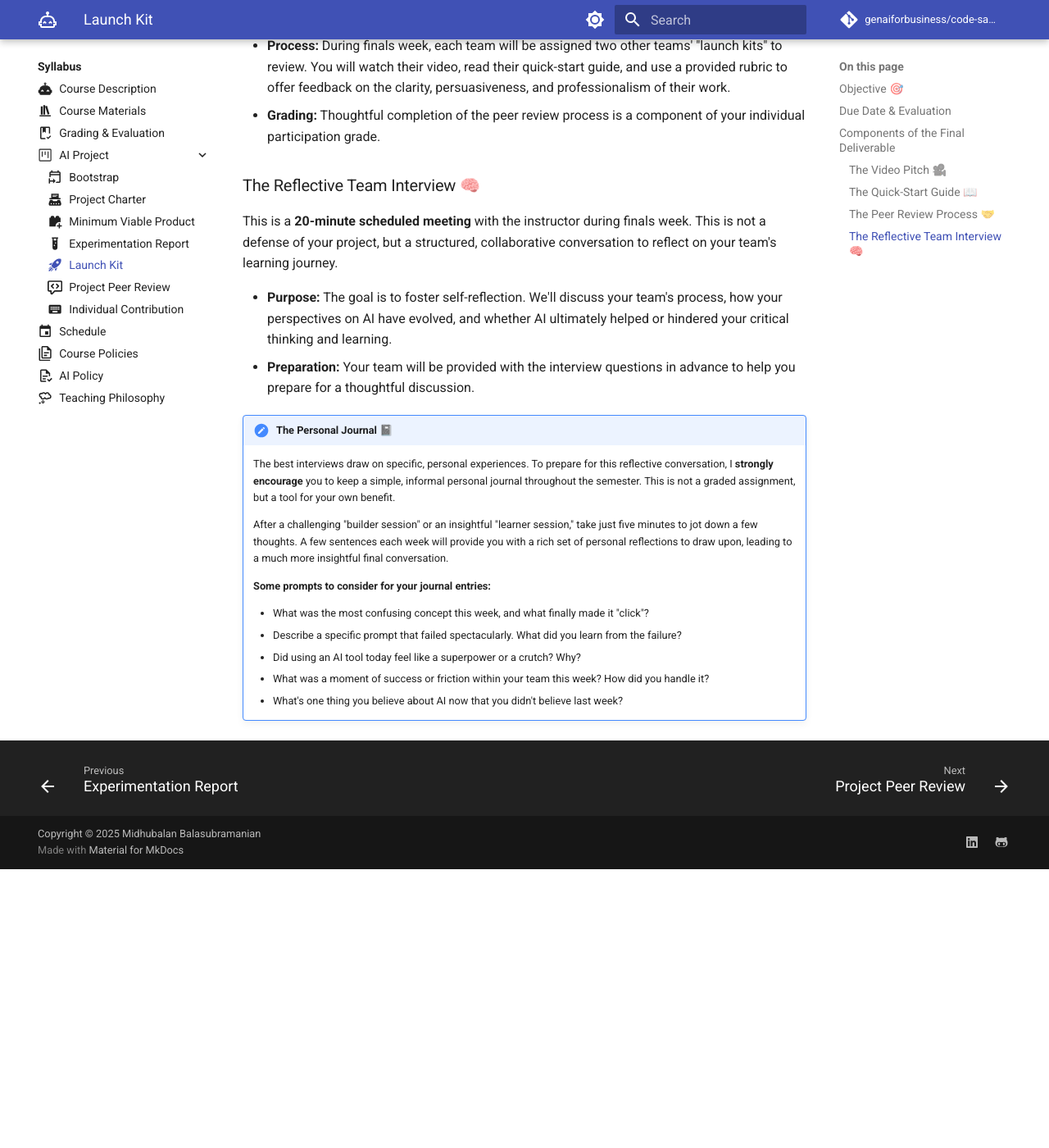
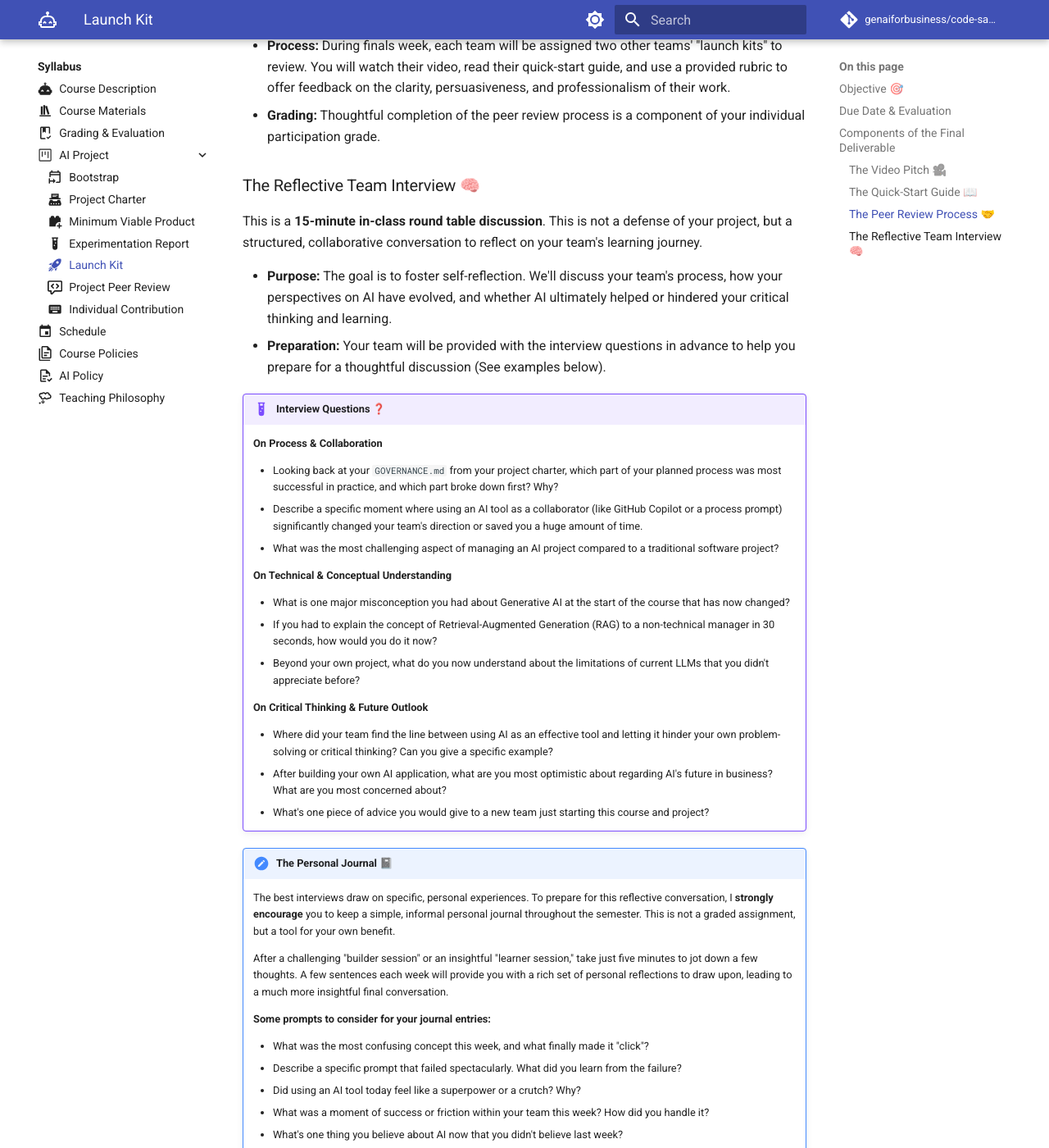
Before and after one commit to genaiforbusiness/genaiforbusiness.github.io, an MkDocs documentation site: the page built from docs/syllabus/ai-project/launch-kit.md, in a window 1280 px wide and 1400 px high, scrolled down 1650 px. Shown: the whole window at 82% size. Built offline with MkDocs 1.6.1 and Material for MkDocs 9.7.7, drawn with Linux system fonts in a browser that asks for light colours; emoji names are drawn with the system emoji font; comment, search, counter and statistics services are not loaded; before the commit the page ends 2710 px from its top, so only the background shows below that; some of the changed text lies outside the part shown.

Commit message:
update schedule and project sections

```diff
--- a/docs/syllabus/ai-project/launch-kit.md
+++ b/docs/syllabus/ai-project/launch-kit.md
@@ -7,7 +7,7 @@ icon: material/rocket-launch
 
 Your final task is not a traditional presentation. Instead, your team will create a professional **"launch kit"** for your proof-of-concept, designed to attract new users and convince stakeholders of your project's value. This is your chance to showcase your work in a format that mirrors a real-world product launch.
 
-This will be followed by a **reflective team interview** with the instructor to synthesize your learning and critically examine your journey through the course.
+This will be followed by a **reflective team interview** to synthesize your learning and critically examine your journey through the course.
 
 ## Due Date & Evaluation
 
@@ -48,10 +48,30 @@ Giving and receiving professional, constructive feedback is a critical skill.
 
 ### The Reflective Team Interview 🧠
 
-This is a **20-minute scheduled meeting** with the instructor during finals week. This is not a defense of your project, but a structured, collaborative conversation to reflect on your team's learning journey.
+This is a **15-minute in-class round table discussion**. This is not a defense of your project, but a structured, collaborative conversation to reflect on your team's learning journey.
 
 * **Purpose:** The goal is to foster self-reflection. We'll discuss your team's process, how your perspectives on AI have evolved, and whether AI ultimately helped or hindered your critical thinking and learning.
-* **Preparation:** Your team will be provided with the interview questions in advance to help you prepare for a thoughtful discussion.
+* **Preparation:** Your team will be provided with the interview questions in advance to help you prepare for a thoughtful discussion (See examples below).
+
+!!! example "Interview Questions :question:"
+
+    **On Process & Collaboration**
+
+    * Looking back at your `GOVERNANCE.md` from your project charter, which part of your planned process was most successful in practice, and which part broke down first? Why?
+    * Describe a specific moment where using an AI tool as a collaborator (like GitHub Copilot or a process prompt) significantly changed your team's direction or saved you a huge amount of time.
+    * What was the most challenging aspect of managing an AI project compared to a traditional software project?
+
+    **On Technical & Conceptual Understanding**
+
+    * What is one major misconception you had about Generative AI at the start of the course that has now changed?
+    * If you had to explain the concept of Retrieval-Augmented Generation (RAG) to a non-technical manager in 30 seconds, how would you do it now?
+    * Beyond your own project, what do you now understand about the limitations of current LLMs that you didn't appreciate before?
+
+    **On Critical Thinking & Future Outlook**
+
+    * Where did your team find the line between using AI as an effective tool and letting it hinder your own problem-solving or critical thinking? Can you give a specific example?
+    * After building your own AI application, what are you most optimistic about regarding AI's future in business? What are you most concerned about?
+    * What's one piece of advice you would give to a new team just starting this course and project?
 
 !!! hint "The Personal Journal 📓"
 
```
Also changed, not shown: docs/syllabus/schedule.md (+8 -6 lines).
